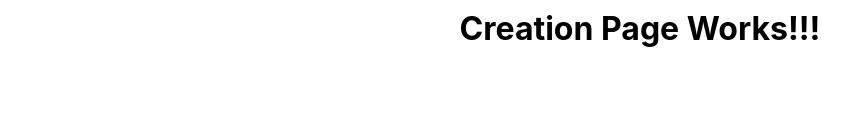
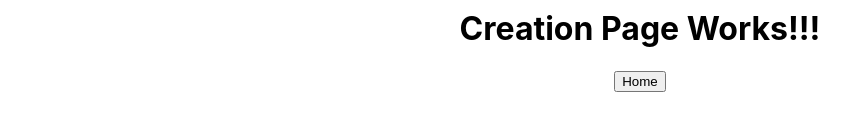
Before and after one commit to crossh2001/mongodbCRUD, a React (Create React App) app in the folder frontend/: page /create in a window 1280 px wide. Shown: the part 292-422 px from the top of the page, without its empty margins (0-858 px from the left). Built offline with nearby package versions, Linux system fonts and the light colour scheme.

Commit message:
just adjusting

```diff
--- a/frontend/src/create.js
+++ b/frontend/src/create.js
@@ -1,50 +1,68 @@
 import REACT from "react";
 import {useState} from "react";
+import { NavLink } from "react-router-dom";
+import { Link } from "react-router-dom";
 
-/*------------------------------------------------------------------
+/*
+const express = require("express");
+const cors = require("cors");
+const {MongoClient, ObjectId} = require('mongodb');
+
+
+require('dotenv').config();
+
+const app = express();
+
+app.use(express.json());
+app.use(cors());
+*/
 
 export default function Create() {
- const [form, setForm] = useState({
-   name: "",
-   position: "",
-   level: "",
- });
- const navigate = useNavigate();
+    const [form, setForm] = useState({
+      name: "",
+      position: "",
+      level: "",
+    });
 
- // These methods will update the state properties.
- function updateForm(value) {
-   return setForm((prev) => {
-     return { ...prev, ...value };
-   });
- }
 
- // This function will handle the submission.
- async function onSubmit(e) {
-   e.preventDefault();
 
-   // When a post request is sent to the create url, we'll add a new record to the database.
-   const newPerson = { ...form };
 
-   await fetch("http://localhost:5000/record/add", {
-     method: "POST",
-     headers: {
-       "Content-Type": "application/json",
-     },
-     body: JSON.stringify(newPerson),
-   })
-   .catch(error => {
-     window.alert(error);
-     return;
-   });
+const uri="mongodb+srv://voltron:1billy2jimmy@cluster0.mfdgx3d.mongodb.net/?retryWrites=true&w=majority";
 
-   setForm({ name: "", position: "", level: "" });
-   navigate("/");
- }
+//const client = new MongoClient(uri);
+/********************************from the 1st exercise********************************* */
+try{
+    //await client.connect();
 
- // This following section will display the form that takes the input from the user.
- return (
-   <div>
-     <h3>Create New Record</h3>
+    //await findOneListingByName(client, "Horto flat with small garden" )
+
+    /*await createListing(client,
+        {
+            name: "Lovely Loft",
+            summary: "A charming loft in Paris",
+            bedrooms: 1,
+            bathrooms: 1
+        }
+    );*/
+
+}catch(e){
+    console.error(e);
+}finally{
+    //await client.close();
+}
+/****************************from the 1st exercise****************** */
+/******test function***** */
+function updateForm(){
+
+}
+/******test function***** */
+
+    return(<>
+        <h1>
+            Creation Page Works!!!
+        </h1>
+
+  {/*      <h3>Create New Record</h3>
      <form onSubmit={onSubmit}>
        <div className="form-group">
          <label htmlFor="name">Name</label>
@@ -111,29 +129,11 @@ export default function Create() {
            className="btn btn-primary"
          />
        </div>
-     </form>
-   </div>
- );
-}
-edit.js
-The
+     </form>*/}
 
-
-
-
----------------------------------------------------------------------*/
-
-export default function Create() {
-  /*  const [form, setForm] = useState({
-      name: "",
-      position: "",
-      level: "",
-    });
-*/
-    return(<>
-        <h1>
-            Creation Page Works!!!
-        </h1>
+        <Link to={`/`}>
+            <button id="home"> Home</button>
+            </Link>
     </>);
 }
 
@@ -147,10 +147,9 @@ export default function Create() {
         );*/
 
 
-        /*
+
         async function createListing(client, newListing){
         const result = await client.db("sample_airbnb").collection("listingsAndReviews").insertOne(newListing);
         console.log(`New listing created with the following id: ${result.insertedId}`);
 
         }
-        */
--- a/frontend/src/selection.js
+++ b/frontend/src/selection.js
@@ -10,36 +10,24 @@ import { NavLink } from "react-router-dom";
 
 export default function Selection(){
 
-    function createTest(){
-        <></>
-    }
 
     return(<>
 
         <h1>
             Please Press a Button
         </h1>
-        {/*<Routes>
-            <Route path="./create" element={<CREATE/>}>
-                    CREATE
-                </Route>
-
-            <Link to={`./create`}>
-            <button id="create" onClick={createTest}> Create</button>
-            </Link>
-        </Routes>*/}
 
         <nav className="navbar navbar-expand-lg navbar-light bg-light">
        <NavLink className="navbar-brand" to="/">
        <img style={{"width" : 25 + '%'}} src="https://d3cy9zhslanhfa.cloudfront.net/media/3800C044-6298-4575-A05D5C6B7623EE37/4B45D0EC-3482-4759-82DA37D8EA07D229/webimage-8A27671A-8A53-45DC-89D7BF8537F15A0D.png"></img>
        <Link to={`/`}>
-            <button id="home" onClick={createTest}> Home</button>
+            <button id="home"> Home</button>
             </Link>
             <Link to={`/create`} >
-            <button id="create" onClick={createTest}> Create link</button>
+            <button id="create"> Create link</button>
             </Link>
             <Link to={`./read`}>
-            <button id="read" onClick={createTest}>Read link</button>
+            <button id="read" >Read link</button>
             </Link>
        </NavLink>
        <button
```
